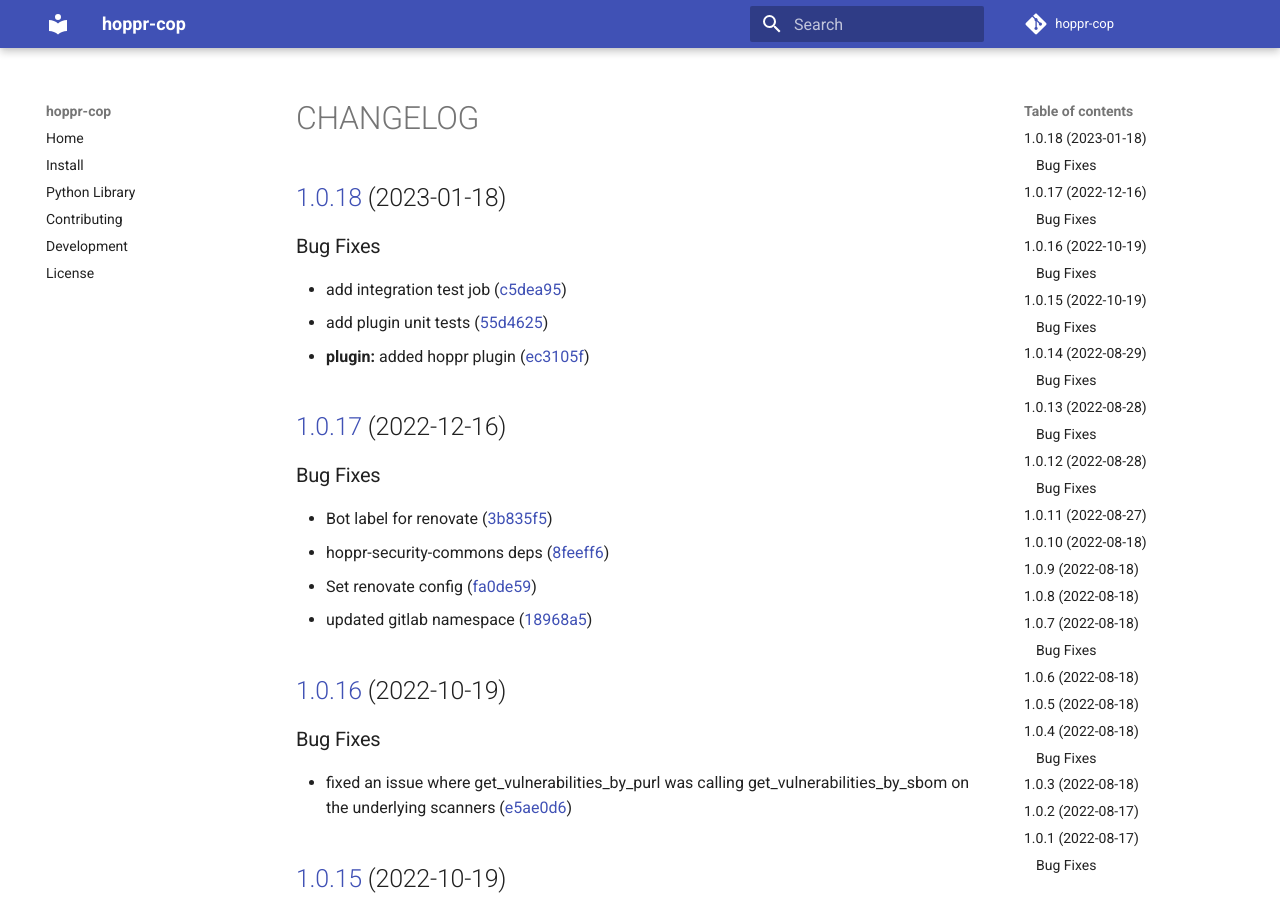
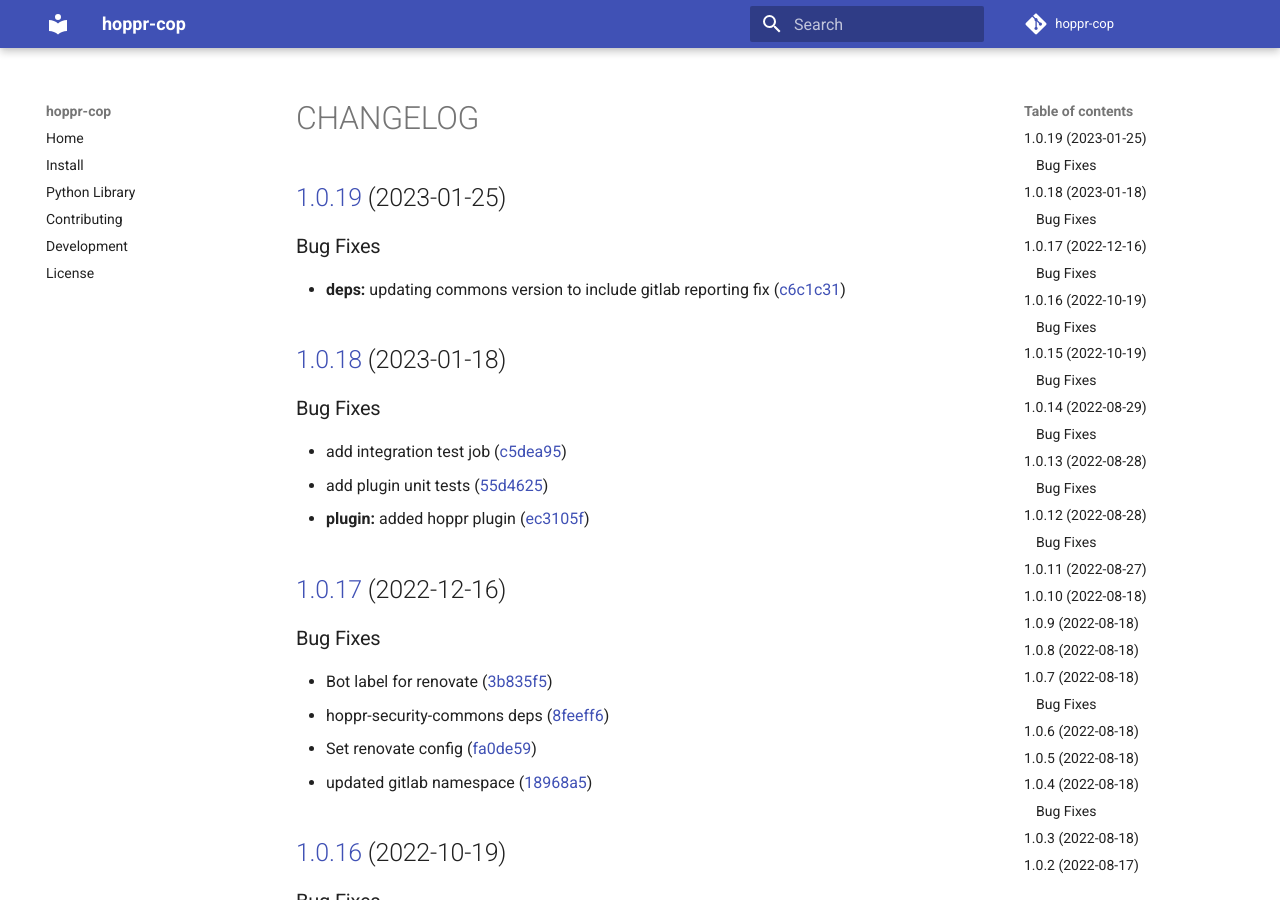
Before and after one commit to lmco/hoppr-cop, an MkDocs documentation site: the page built from docs/CHANGELOG.md, in a window 1280 px wide and 900 px high. Built offline with MkDocs 1.6.1 and Material for MkDocs 9.7.7, drawn with Linux system fonts in a browser that asks for light colours; comment, search, counter and statistics services are not loaded.

Commit message:
chore(release): 1.0.19
## [1.0.19](https://gitlab.com/hoppr/hoppr-cop/compare/v1.0.18...v1.0.19) (2023-01-25)

### Bug Fixes

* **deps:** updating commons version to include gitlab reporting fix ([c6c1c31](https://gitlab.com/hoppr/hoppr-cop/commit/c6c1c31f713509ae85a2aa5ae80a4bddd49ccf29))

```diff
--- a/docs/CHANGELOG.md
+++ b/docs/CHANGELOG.md
@@ -1,3 +1,10 @@
+## [1.0.19](https://gitlab.com/hoppr/hoppr-cop/compare/v1.0.18...v1.0.19) (2023-01-25)
+
+
+### Bug Fixes
+
+* **deps:** updating commons version to include gitlab reporting fix ([c6c1c31](https://gitlab.com/hoppr/hoppr-cop/commit/c6c1c31f713509ae85a2aa5ae80a4bddd49ccf29))
+
 ## [1.0.18](https://gitlab.com/hoppr/hoppr-cop/compare/v1.0.17...v1.0.18) (2023-01-18)
 
 
--- a/hopprcop/__init__.py
+++ b/hopprcop/__init__.py
@@ -1,2 +1,2 @@
 """bom vulnerability scanners"""
-__version__ = "1.0.18"
+__version__ = "1.0.19"
--- a/pyproject.toml
+++ b/pyproject.toml
@@ -1,6 +1,6 @@
 [tool.poetry]
 name = "hoppr-cop"
-version = "1.0.18"
+version = "1.0.19"
 description = ""
 authors = ["kganger <keith.e.ganger@lmco.com>"]
 license = "MIT"
```
